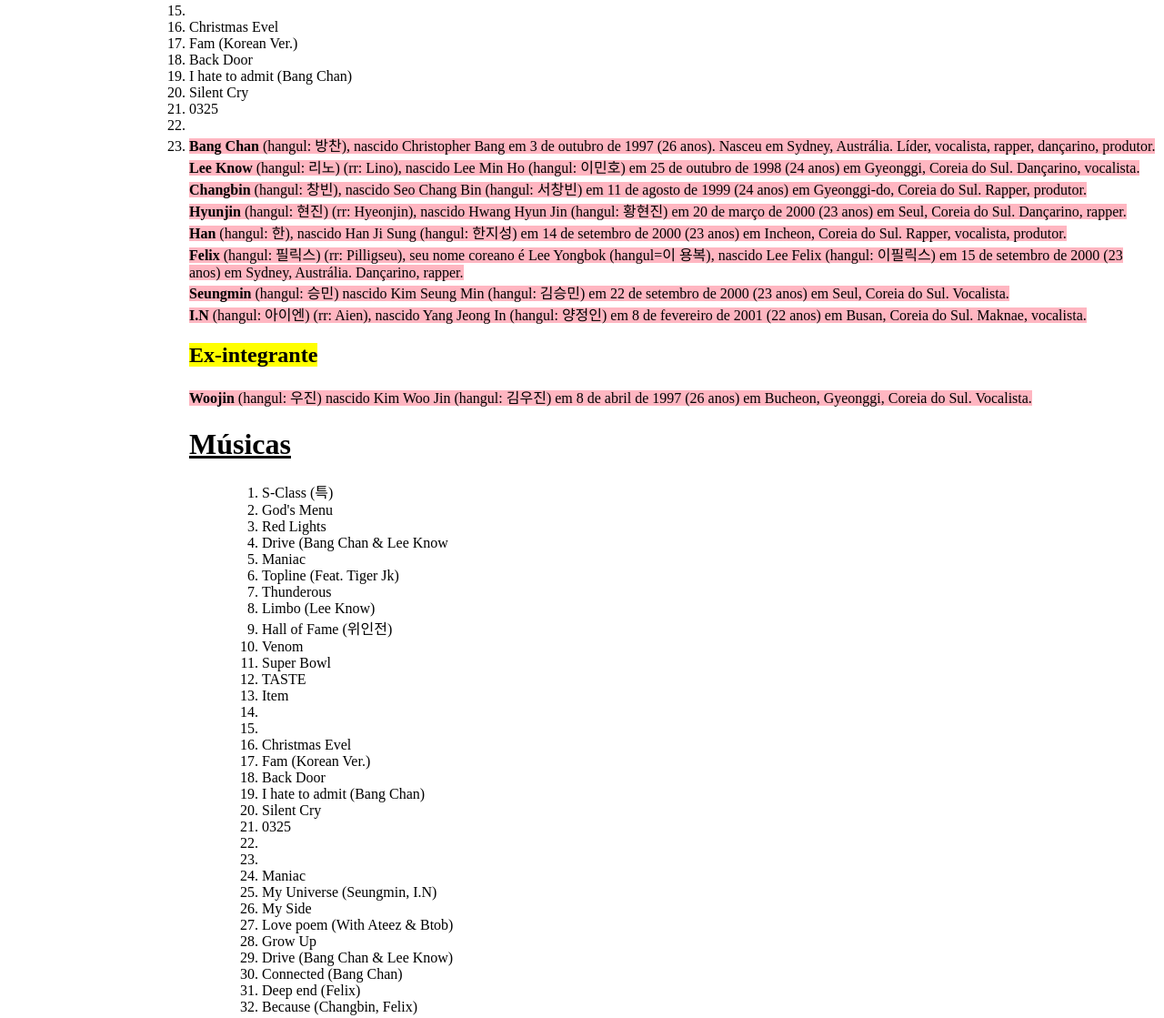
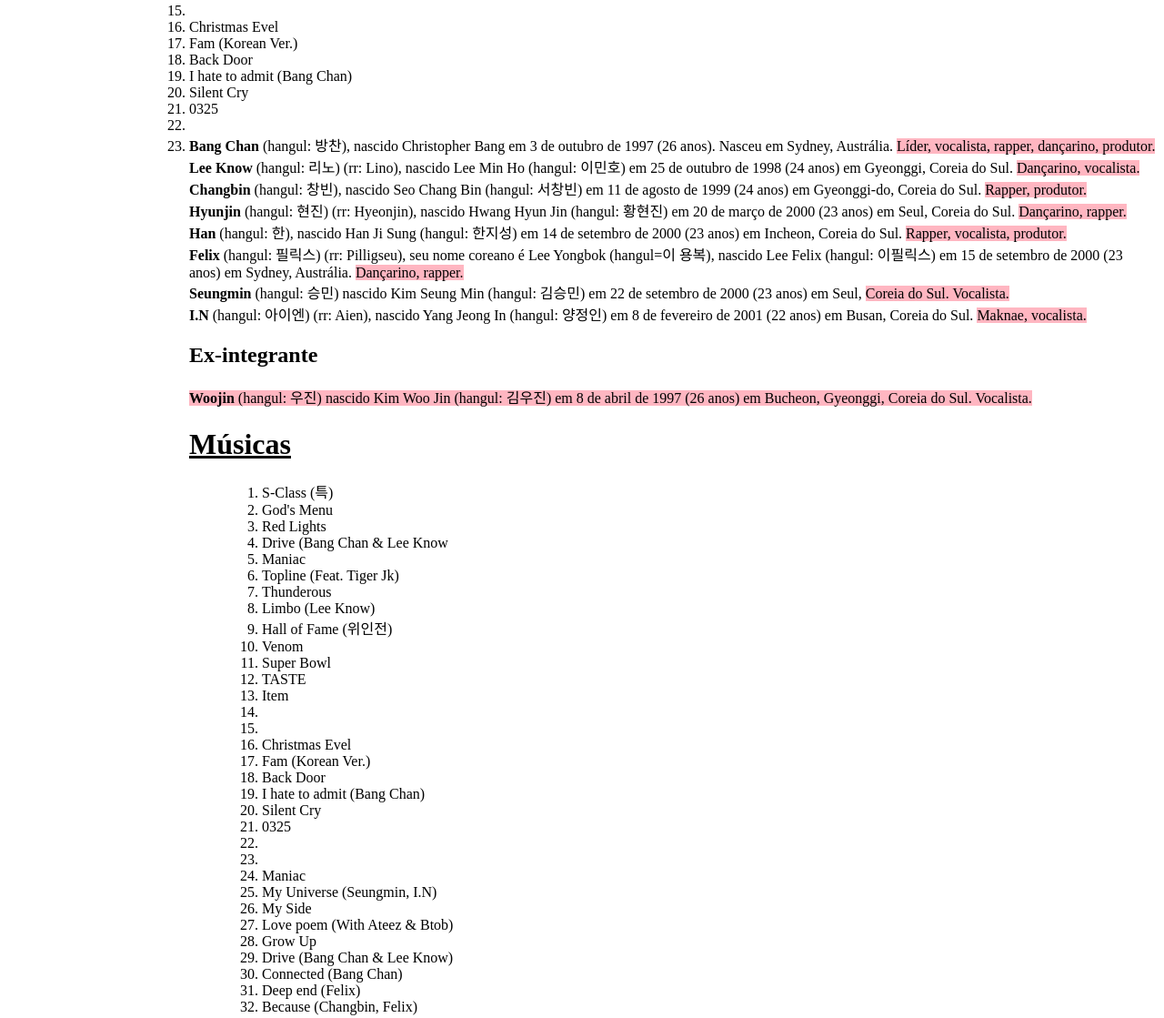
Before and after one commit to lkm12sk/TRABALHO, a plain HTML site: page index.html in a window 1280 px wide. Shown: the part 1530-2649 px from the top of the page at 91% size. Drawn offline with Linux system fonts and the light colour scheme.

Commit message:
Update index.html

```diff
--- a/index.html
+++ b/index.html
@@ -102,20 +102,21 @@ O nome do grupo <mark>"Stray Kids""</mark>" não foi definido pela JYP Entertain
     <Li><CASE 143/Li>
     <Li><Charmer/Li>
 
-<mark style="background-color:lightpink">
 
- <strong>Bang Chan  </strong>(hangul: 방찬), nascido Christopher Bang em 3 de outubro de 1997 (26 anos). Nasceu em Sydney, Austrália. Líder, vocalista, rapper, dançarino, produtor.<br>
 
-<strong>Lee Know </strong>(hangul: 리노) (rr: Lino), nascido Lee Min Ho (hangul: 이민호) em 25 de outubro de 1998 (24 anos) em Gyeonggi, Coreia do Sul. Dançarino, vocalista.<br>
-<strong>Changbin  </strong>(hangul: 창빈), nascido Seo Chang Bin (hangul: 서창빈) em 11 de agosto de 1999 (24 anos) em Gyeonggi-do, Coreia do Sul. Rapper, produtor.<br>
-<strong>Hyunjin  </strong>(hangul: 현진) (rr: Hyeonjin), nascido Hwang Hyun Jin (hangul: 황현진) em 20 de março de 2000 (23 anos) em Seul, Coreia do Sul. Dançarino, rapper.<br>
-<strong>Han  </strong>(hangul: 한), nascido Han Ji Sung (hangul: 한지성) em 14 de setembro de 2000 (23 anos) em Incheon, Coreia do Sul. Rapper, vocalista, produtor.<br>
-<strong>Felix  </strong>(hangul: 필릭스) (rr: Pilligseu), seu nome coreano é Lee Yongbok (hangul=이 용복), nascido Lee Felix (hangul: 이필릭스) em 15 de setembro de 2000 (23 anos) em Sydney, Austrália. Dançarino, rapper.<br>
-<strong>Seungmin  </strong>(hangul: 승민) nascido Kim Seung Min (hangul: 김승민) em 22 de setembro de 2000 (23 anos) em Seul, Coreia do Sul. Vocalista.<br>
-<strong>I.N  </strong>(hangul: 아이엔) (rr: Aien), nascido Yang Jeong In (hangul: 양정인) em 8 de fevereiro de 2001 (22 anos) em Busan, Coreia do Sul. Maknae, vocalista.<br>
+ <strong>Bang Chan  </strong>(hangul: 방찬), nascido Christopher Bang em 3 de outubro de 1997 (26 anos). Nasceu em Sydney, Austrália. <mark style="background-color:lightpink"> Líder, vocalista, rapper, dançarino, produtor.</mark><br>
 
-<h2><mark>Ex-integrante</mark></h2>
- <strong>Woojin </strong> (hangul: 우진) nascido Kim Woo Jin (hangul: 김우진) em 8 de abril de 1997 (26 anos) em Bucheon, Gyeonggi, Coreia do Sul. Vocalista.
+<strong>Lee Know </strong>(hangul: 리노) (rr: Lino), nascido Lee Min Ho (hangul: 이민호) em 25 de outubro de 1998 (24 anos) em Gyeonggi, Coreia do Sul.  <mark style="background-color:lightpink">Dançarino, vocalista.</mark><br>
+<strong>Changbin  </strong>(hangul: 창빈), nascido Seo Chang Bin (hangul: 서창빈) em 11 de agosto de 1999 (24 anos) em Gyeonggi-do, Coreia do Sul. <mark style="background-color:lightpink"> Rapper, produtor.</mark><br>
+<strong>Hyunjin  </strong>(hangul: 현진) (rr: Hyeonjin), nascido Hwang Hyun Jin (hangul: 황현진) em 20 de março de 2000 (23 anos) em Seul, Coreia do Sul. <mark style="background-color:lightpink"> Dançarino, rapper.</mark><br>
+<strong>Han  </strong>(hangul: 한), nascido Han Ji Sung (hangul: 한지성) em 14 de setembro de 2000 (23 anos) em Incheon, Coreia do Sul.  <mark style="background-color:lightpink">Rapper, vocalista, produtor.</mark><br>
+<strong>Felix  </strong>(hangul: 필릭스) (rr: Pilligseu), seu nome coreano é Lee Yongbok (hangul=이 용복), nascido Lee Felix (hangul: 이필릭스) em 15 de setembro de 2000 (23 anos) em Sydney, Austrália.  <mark style="background-color:lightpink">Dançarino, rapper.</mark><br>
+<strong>Seungmin  </strong>(hangul: 승민) nascido Kim Seung Min (hangul: 김승민) em 22 de setembro de 2000 (23 anos) em Seul,  <mark style="background-color:lightpink">Coreia do Sul. Vocalista.</mark><br>
+<strong>I.N  </strong>(hangul: 아이엔) (rr: Aien), nascido Yang Jeong In (hangul: 양정인) em 8 de fevereiro de 2001 (22 anos) em Busan, Coreia do Sul.  <mark style="background-color:lightpink">Maknae, vocalista.<br>
+
+<h2>Ex-integrante</h2>
+
+ <strong>Woojin </strong> (hangul: 우진) nascido Kim Woo Jin (hangul: 김우진) em 8 de abril de 1997 (26 anos) em Bucheon, Gyeonggi, Coreia do Sul. <mark style="background-color:lightpink"> Vocalista.</mark>
 
 
 
```
